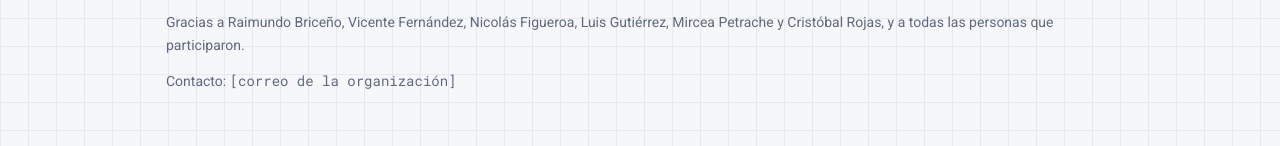
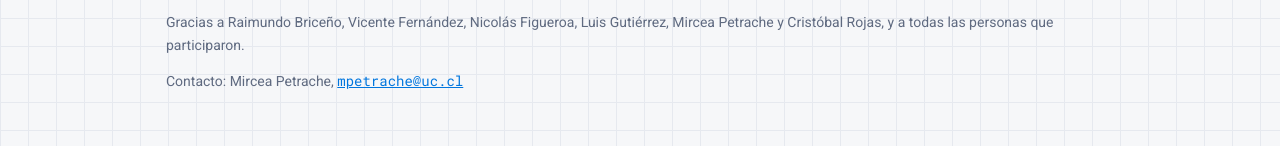
Before and after one commit to decostruttivismo/workshop-ia, a plain HTML site: page index.html in a window 1280 px wide. Shown: the part 6114-6260 px from the top of the page. Drawn offline with Linux system fonts and the light colour scheme.

Commit message:
Agregar correo de contacto
Co-Authored-By: Claude Opus 5.5 <noreply@anthropic.com>

```diff
--- a/index.html
+++ b/index.html
@@ -345,7 +345,7 @@ section[id] { scroll-margin-top: 64px; }
   <div class="wrap">
     <p><strong>Facultad de Matemáticas · Instituto de Ingeniería Matemática y Computacional · Pontificia Universidad Católica de Chile</strong></p>
     <p>Gracias a Raimundo Briceño, Vicente Fernández, Nicolás Figueroa, Luis Gutiérrez, Mircea Petrache y Cristóbal Rojas, y a todas las personas que participaron.</p>
-    <p>Contacto: <span class="mono">[correo de la organización]</span></p>
+    <p>Contacto: Mircea Petrache, <a class="mono" href="mailto:mpetrache@uc.cl">mpetrache@uc.cl</a></p>
   </div>
 </footer>
 
```
